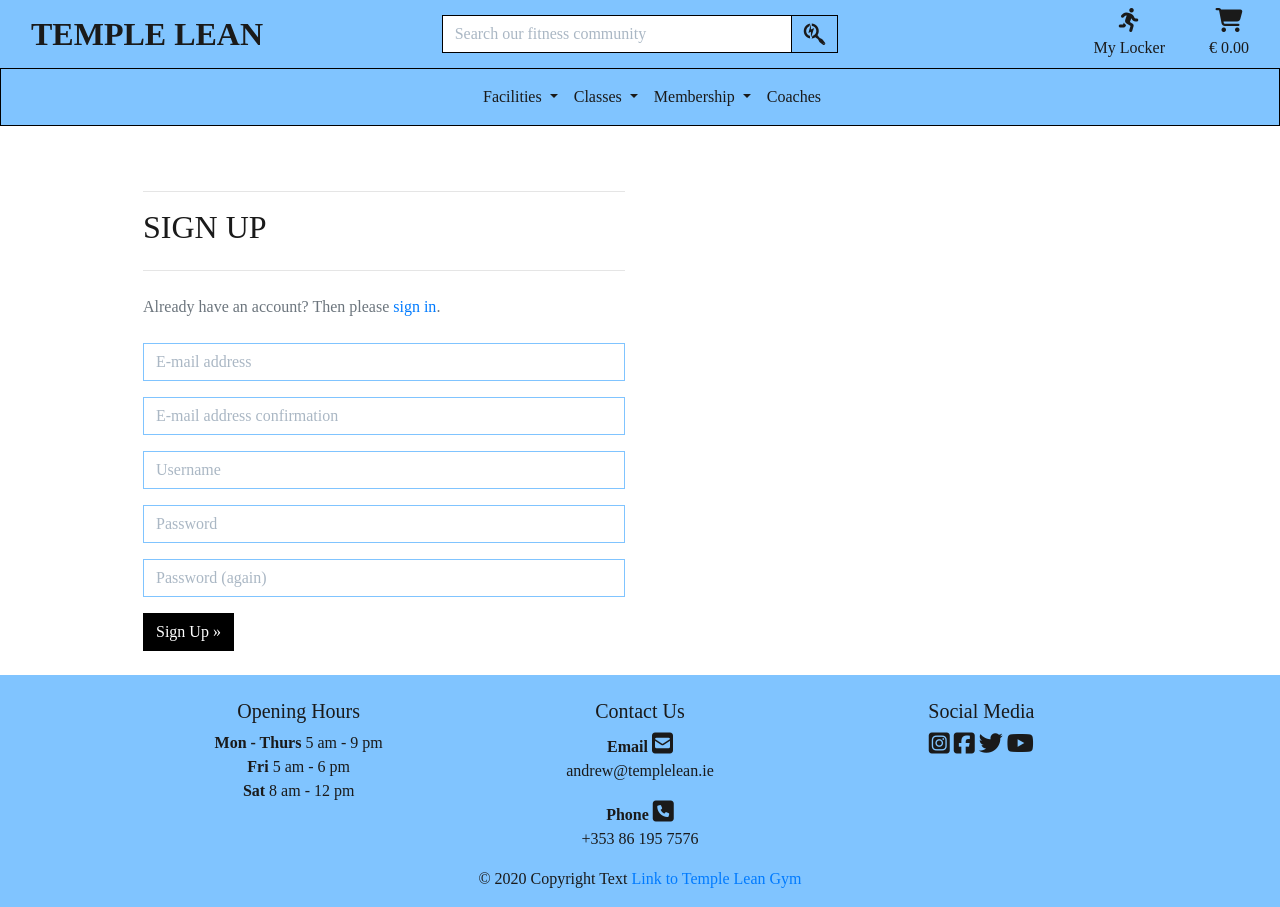
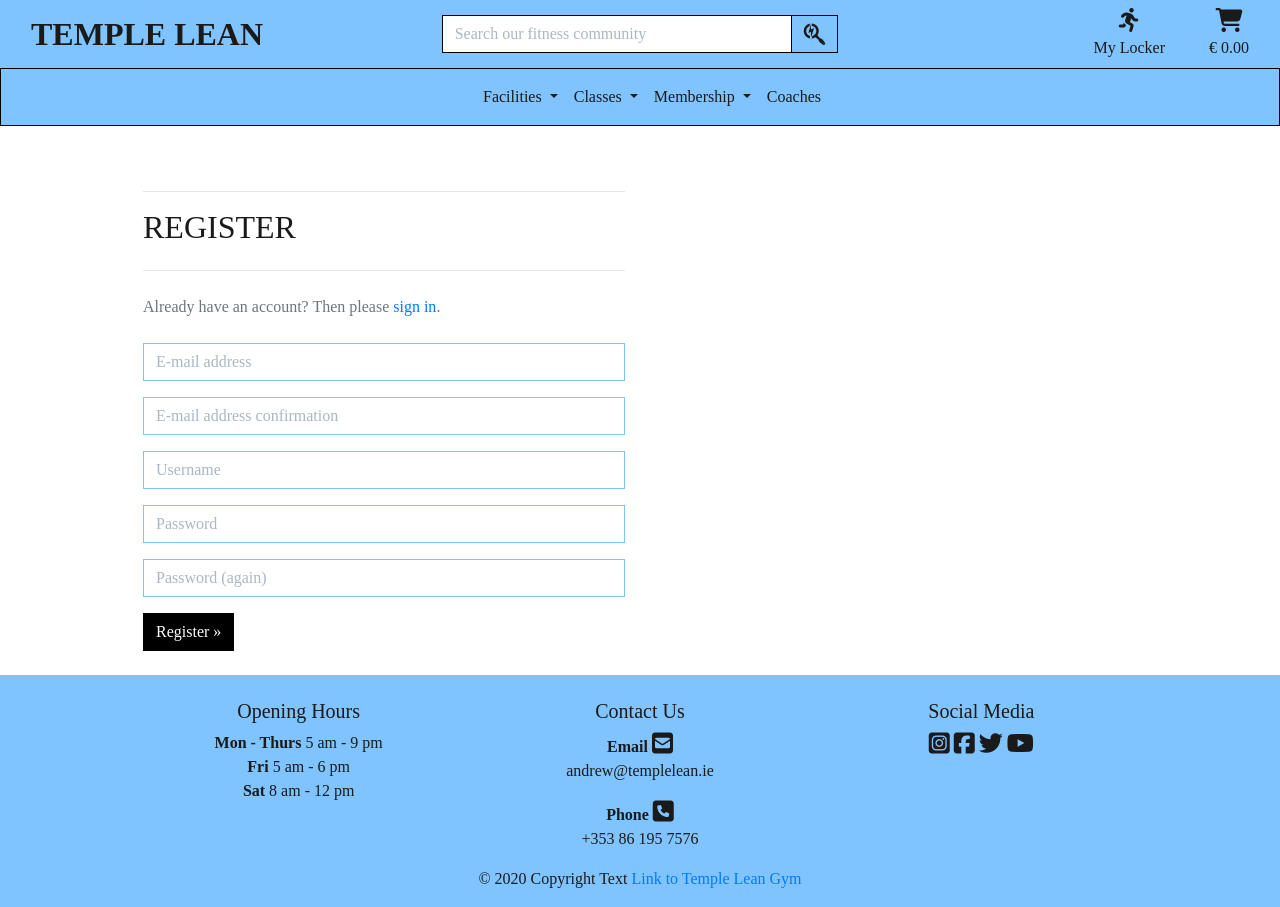
Before and after one commit to Andrew-code2020/ms4, a Django app: page /accounts/signup/ in a window 1280 px wide. Run offline with Django 3.2, Linux system fonts and the light colour scheme; some libraries are stand-ins or nearby versions; some web fonts are replaced.

Commit message:
README.MD regsiteration form test added

```diff
--- a/templates/allauth/account/signup.html
+++ b/templates/allauth/account/signup.html
@@ -6,7 +6,7 @@
 
 {% block inner_content %}
 <hr>
-    <h2 class="logo-font mb-4">{% trans "Sign Up" %}</h2>
+    <h2 class="logo-font mb-4">{% trans "Register" %}</h2>
 <hr>
 
 <p>{% blocktrans %}Already have an account? Then please <a href="{{ login_url }}">sign in</a>.{% endblocktrans %}</p>
@@ -17,7 +17,7 @@
   {% if redirect_field_value %}
   <input type="hidden" name="{{ redirect_field_name }}" value="{{ redirect_field_value }}" />
   {% endif %}
-  <button type="submit">{% trans "Sign Up" %} &raquo;</button>
+  <button type="submit">{% trans "Register" %} &raquo;</button>
 </form>
 
 {% endblock %}
```
Also changed, not shown: README.MD, readmedoc2/testing/allauth/allauthconfirmationemail.jpg (added).
